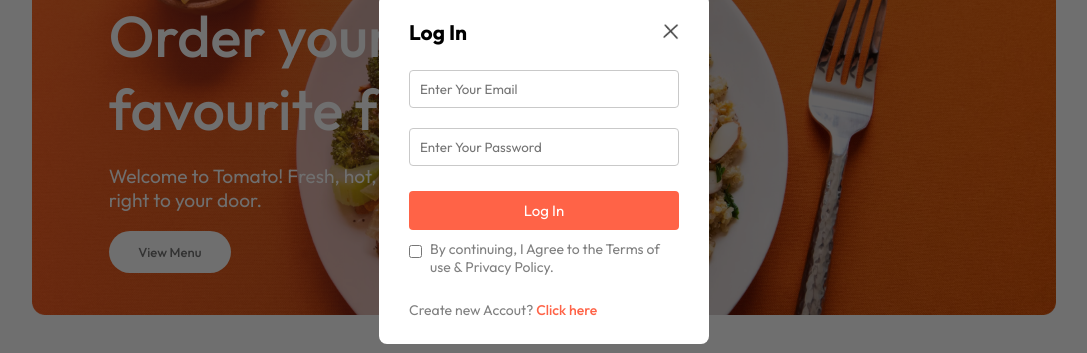
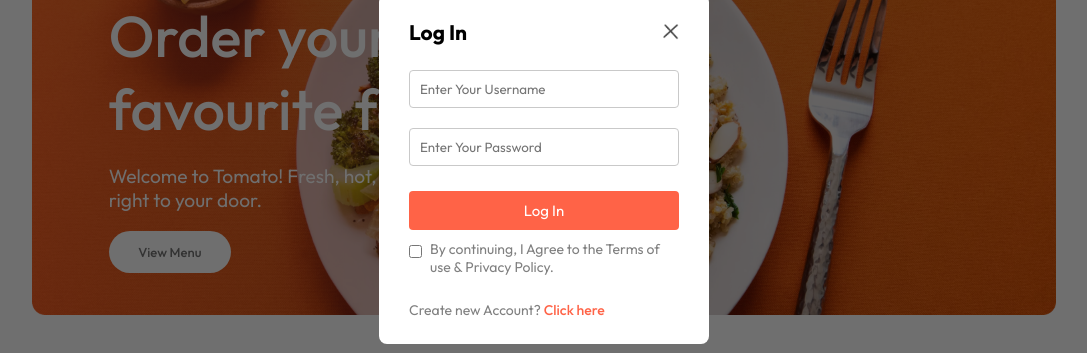
Before and after one commit to code-with-hifza-github/food_ordering_site, a React (Vite) app: page / in a window 1280 px wide. Both pictures are taken after a click on the button "Sign in". Shown: the part 231-584 px from the top of the page, without its empty margins (96-1183 px from the left). Built offline with nearby package versions, Linux system fonts and the light colour scheme.

Commit message:
form authentication

```diff
--- a/src/components/loginPopup/LoginPopup.jsx
+++ b/src/components/loginPopup/LoginPopup.jsx
@@ -6,23 +6,23 @@ import axios from "axios";
 
 const LoginPopup = ({ setShowLogin }) => {
   const { url, setToken } = useContext(StoreContext);
-
   const [currState, setCurrState] = useState("Log In");
 
-  // state variable for saving data
+  // State variable for saving data
   const [data, setData] = useState({
-    name: "",
-    email: "",
+    username: "",
     password: "",
+    email: ""
   });
 
-  // pick data from input field and save in state variable
+  // Handle input changes
   const onChangeHandler = (event) => {
     const name = event.target.name;
     const value = event.target.value;
     setData((data) => ({ ...data, [name]: value }));
   };
 
+  // Handle form submission
   const onLogin = async (event) => {
     event.preventDefault();
     let newUrl = url;
@@ -31,6 +31,8 @@ const LoginPopup = ({ setShowLogin }) => {
     } else {
       newUrl += "/api/user/register";
     }
+
+    try {
       const response = await axios.post(newUrl, data);
 
       if (response.data.success) {
@@ -40,6 +42,9 @@ const LoginPopup = ({ setShowLogin }) => {
       } else {
         alert(response.data.message);
       }
+    } catch (error) {
+      alert("An error occurred. Please try again.");
+    }
   };
 
   return (
@@ -47,21 +52,38 @@ const LoginPopup = ({ setShowLogin }) => {
       <form onSubmit={onLogin} className="login-popup-container">
         <div className="login-popup-title">
           <h2>{currState}</h2>
-          <img onClick={() => setShowLogin(false)} src={assets.cross_icon} />
+          <img onClick={() => setShowLogin(false)} src={assets.cross_icon} alt="Close" />
         </div>
         <div className="login-popup-inputs">
           {currState === "Log In" ? (
-            <></>
-          ) : (
+            <>
               <input
-              name="name"
+                name="username"
                 onChange={onChangeHandler}
-              value={data.name}
+                value={data.username}
                 type="text"
-              placeholder="Enter Your Name"
+                placeholder="Enter Your Username"
                 required
               />
-          )}
+              <input
+                name="password"
+                onChange={onChangeHandler}
+                value={data.password}
+                type="password"
+                placeholder="Enter Your Password"
+                required
+              />
+            </>
+          ) : (
+            <>
+              <input
+                name="username"
+                onChange={onChangeHandler}
+                value={data.username}
+                type="text"
+                placeholder="Enter Your Username"
+                required
+              />
               <input
                 name="email"
                 onChange={onChangeHandler}
@@ -78,6 +100,8 @@ const LoginPopup = ({ setShowLogin }) => {
                 placeholder="Enter Your Password"
                 required
               />
+            </>
+          )}
         </div>
         <button type="submit">
           {currState === "Sign Up" ? "Create Account" : "Log In"}
@@ -88,7 +112,7 @@ const LoginPopup = ({ setShowLogin }) => {
         </div>
         {currState === "Log In" ? (
           <p>
-            Create new Accout?{" "}
+            Create new Account?{" "}
             <span onClick={() => setCurrState("Sign Up")}>Click here</span>
           </p>
         ) : (
```
Lines whose indentation alone changed are shown as unchanged.
